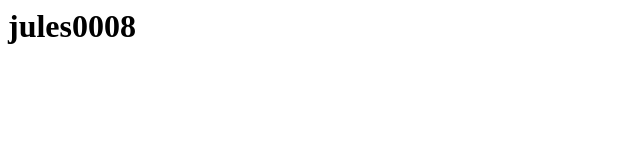
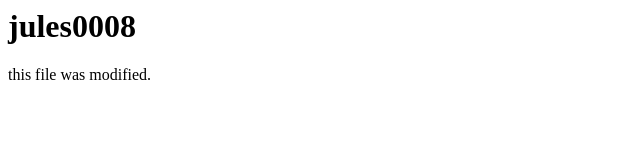
Before and after one commit to jule0008/jule0008.github.io, a plain HTML site: page index.html in a window 1280 px wide. Shown: the whole page, without its empty margins (0-640 px from the left). Drawn offline with Linux system fonts and the light colour scheme.

Commit message:
modified index.html

```diff
--- a/index.html
+++ b/index.html
@@ -1 +1,2 @@
 <h1>jules0008</h1>
+<P>this file was modified.</P>
```
